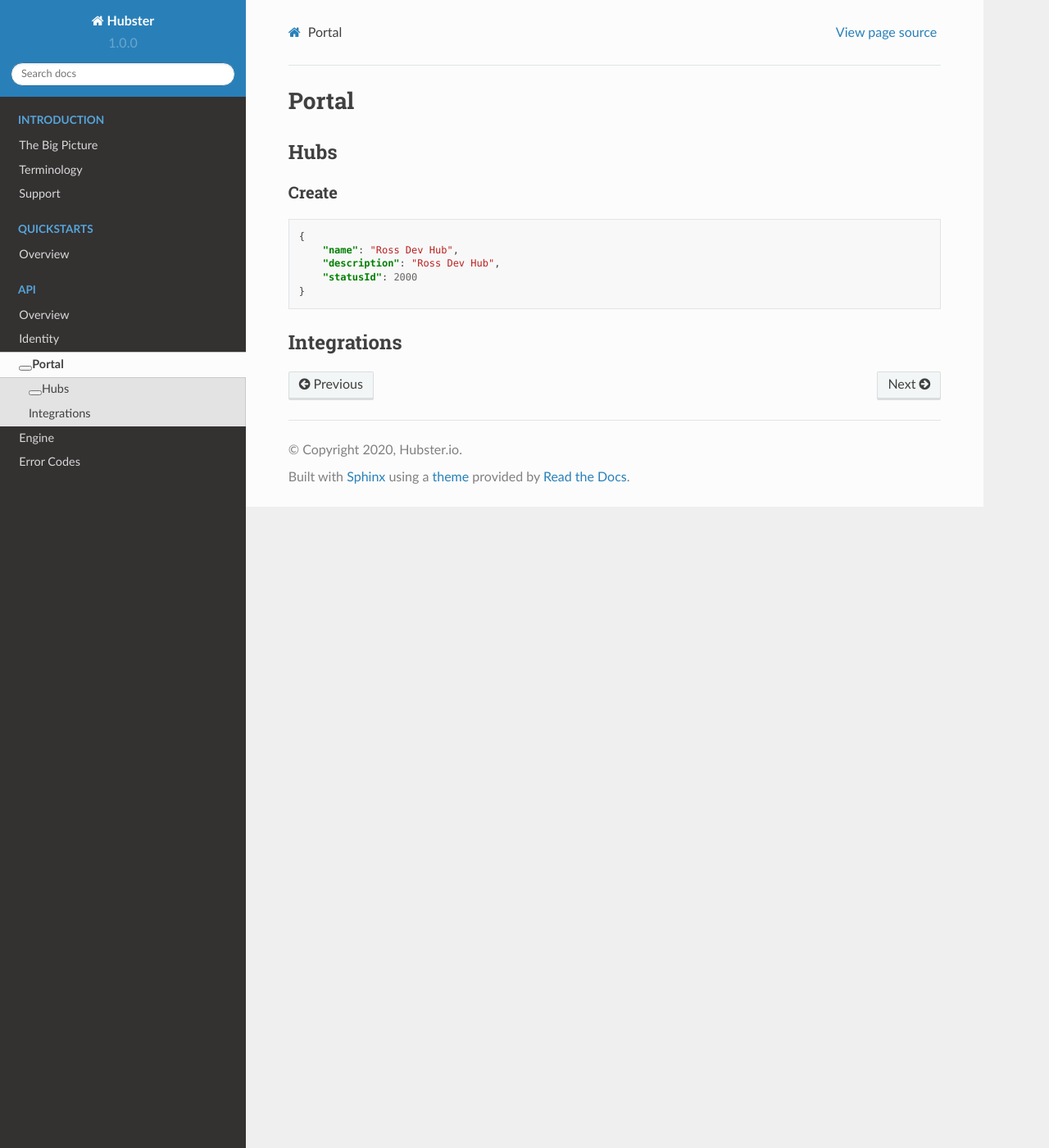
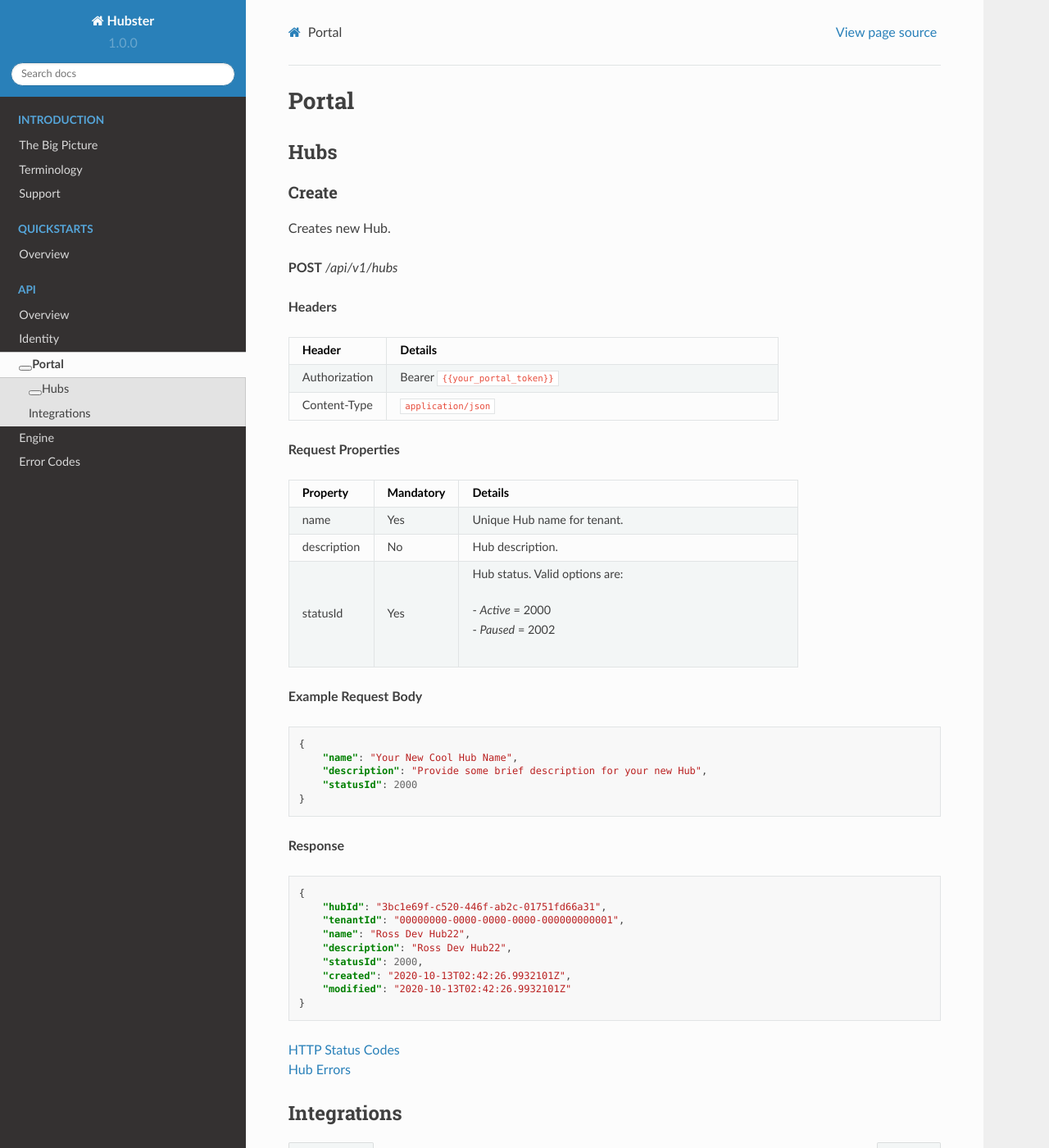
Before and after one commit to hubsterio/docs, a Sphinx documentation site: the page built from docs/api/2_portal.rst, in a window 1280 px wide and 1400 px high. Shown: the whole window at 82% size. Built offline with Sphinx 7.4.7 and the Read the Docs theme 2.0.0, drawn with Linux system fonts in a browser that asks for light colours.

Commit message:
new Hub Template.

```diff
--- a/docs/api/2_portal.rst
+++ b/docs/api/2_portal.rst
@@ -7,14 +7,72 @@
 Create
 ******
 
+Creates new Hub.
+
+**POST** */api/v1/hubs*
+
+**Headers**
+
+.. list-table::
+   :widths: 15 60
+   :header-rows: 1
+
+   * - Header
+     - Details
+   * - Authorization
+     - Bearer ``{{your_portal_token}}``
+   * - Content-Type
+     - ``application/json``
+
+**Request Properties**
+
+.. list-table::
+   :widths: 15 15 60
+   :header-rows: 1
+
+   * - Property
+     - Mandatory
+     - Details
+   * - name
+     - Yes
+     - Unique Hub name for tenant.
+   * - description
+     - No
+     - Hub description.
+   * - statusId
+     - Yes
+     - Hub status. Valid options are:
+
+       |
+       | -  *Active* = 2000
+       | -  *Paused* = 2002
+
+**Example Request Body**
+
 .. code-block:: JSON
 
     {
-        "name": "Ross Dev Hub",
-        "description": "Ross Dev Hub",
+        "name": "Your New Cool Hub Name",
+        "description": "Provide some brief description for your new Hub",
         "statusId": 2000
     }
 
+**Response**
+
+.. code-block:: JSON
+
+    {
+        "hubId": "3bc1e69f-c520-446f-ab2c-01751fd66a31",
+        "tenantId": "00000000-0000-0000-0000-000000000001",
+        "name": "Ross Dev Hub22",
+        "description": "Ross Dev Hub22",
+        "statusId": 2000,
+        "created": "2020-10-13T02:42:26.9932101Z",
+        "modified": "2020-10-13T02:42:26.9932101Z"
+    }
+
+| :ref:`HTTP Status Codes<ref_api_status_codes>`
+| :ref:`Hub Errors<ref_api_portal_error_codes>`
 
 Integrations
 ^^^^^^^^^^^^
--- a/docs/api/4_error_codes.rst
+++ b/docs/api/4_error_codes.rst
@@ -4,6 +4,8 @@
 ===========
 
 Below are a list of all possible REST API error codes for all Hubster API related services.
+
+.. _ref_api_portal_error_codes:
 
 Portal
 ^^^^^^
```
